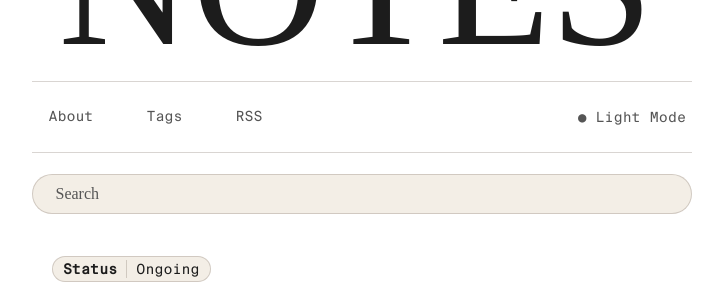
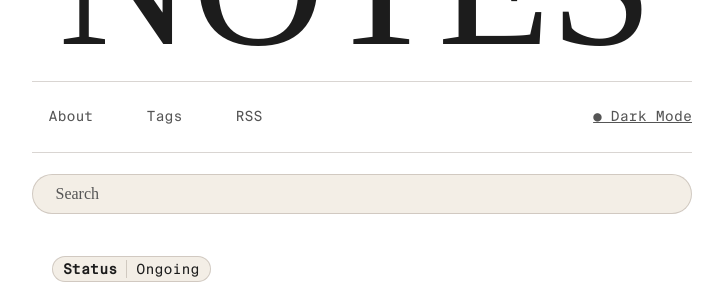
Before and after one commit to jsantiago611/digital-garden-master, a Jekyll site: the page built from index.md, in a window 1280 px wide. Shown: the part 297-597 px from the top of the page, without its empty margins (278-1001 px from the left). Built offline with Jekyll 4.4.1, drawn with Linux system fonts in a browser that asks for light colours; some web fonts are replaced.

Commit message:
changing dark mode toggle in header
and deleting the dup script

```diff
--- a/_includes/Header.html
+++ b/_includes/Header.html
@@ -186,9 +186,8 @@
         {%- if site.preferences.search.enabled -%}
         <script type="text/javascript" src="/assets/js/vendor/lunr.min.js"></script>
         <script src="/assets/js/Search.js"></script>
-        <script src="/scripts/theme-switcher.js"></script>
         {%- endif -%}
-        <button id="theme-toggle" onclick="modeSwitcher()">● Light Mode</button>
+        <a href="{{page.url}}" id="theme-toggle" onclick="modeSwitcher()" style="cursor: pointer;"></a>
     </div>
     <div class="searchbar search-container">
             {%- if site.preferences.search.shortcut_hint.enabled -%}
```
